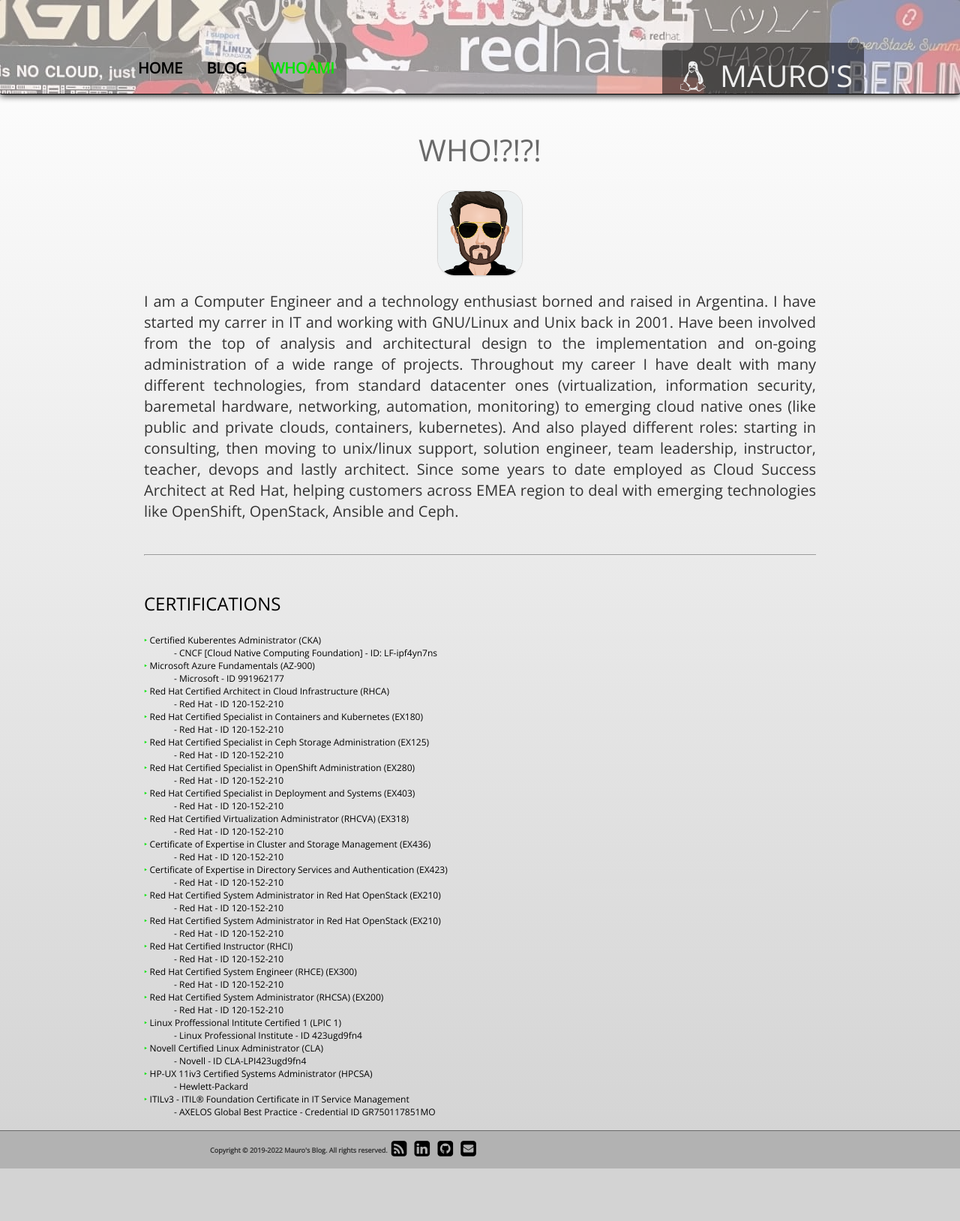
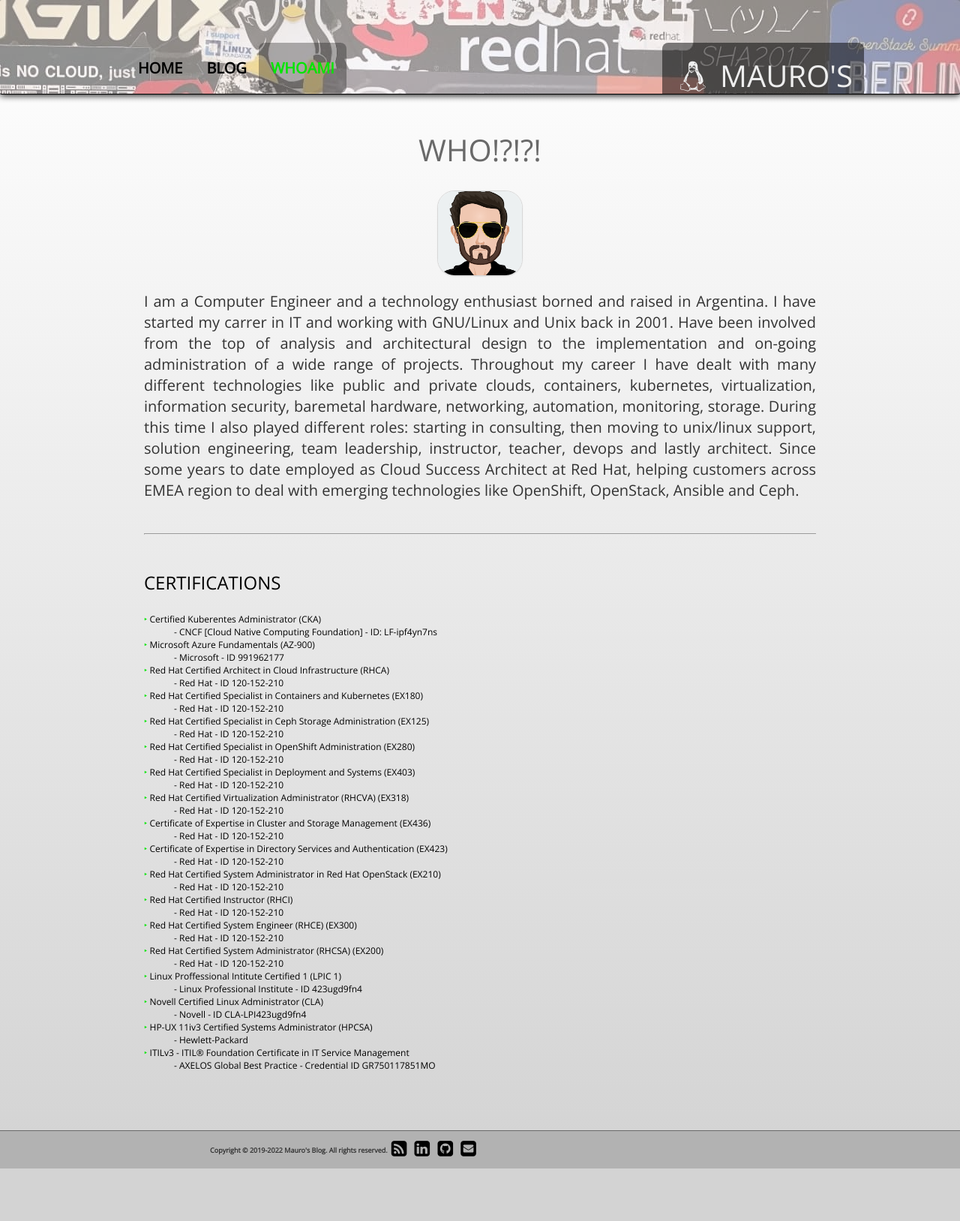
Before and after one commit to mauroseb/mauroseb.github.io, a Jekyll site: the page built from about/index.html, in a window 1280 px wide. Shown: the whole page at 75% size. Built offline with Jekyll 4.4.1, drawn with Linux system fonts in a browser that asks for light colours.

Commit message:
Update index.html

```diff
--- a/about/index.html
+++ b/about/index.html
@@ -8,8 +8,8 @@
 I am a Computer Engineer and a technology enthusiast borned and raised in Argentina.
 I have started my carrer in IT and working with GNU/Linux and Unix back in 2001.
 Have been involved from the top of analysis and architectural design to the implementation and on-going administration of a wide range of projects.
-Throughout my career I have dealt with many different technologies, from standard datacenter ones (virtualization, information security, baremetal hardware, networking, automation, monitoring) to emerging cloud native ones (like public and private clouds, containers, kubernetes).
-And also played different roles: starting in consulting, then moving to unix/linux support, solution engineer, team leadership, instructor, teacher, devops and lastly architect.
+Throughout my career I have dealt with many different technologies like public and private clouds, containers, kubernetes, virtualization, information security, baremetal hardware, networking, automation, monitoring, storage.
+During this time I also played different roles: starting in consulting, then moving to unix/linux support, solution engineering, team leadership, instructor, teacher, devops and lastly architect.
 Since some years to date employed as Cloud Success Architect at Red Hat, helping customers across EMEA region to deal with emerging technologies like OpenShift, OpenStack, Ansible and Ceph.
 </p>
 <br/>
@@ -40,8 +40,6 @@
   <dd>- Red Hat - ID 120-152-210 </dd>
   <dt><span style="color:#00e500" > ‣ </span> Red Hat Certified System Administrator in Red Hat OpenStack (EX210) </dt>
   <dd>- Red Hat - ID 120-152-210 </dd>
-  <dt><span style="color:#00e500" > ‣ </span> Red Hat Certified System Administrator in Red Hat OpenStack (EX210) </dt>
-  <dd>- Red Hat - ID 120-152-210 </dd>
   <dt><span style="color:#00e500" > ‣ </span> Red Hat Certified Instructor (RHCI) </dt>
   <dd>- Red Hat - ID 120-152-210 </dd>
   <dt><span style="color:#00e500" > ‣ </span> Red Hat Certified System Engineer (RHCE) (EX300) </dt>
```
